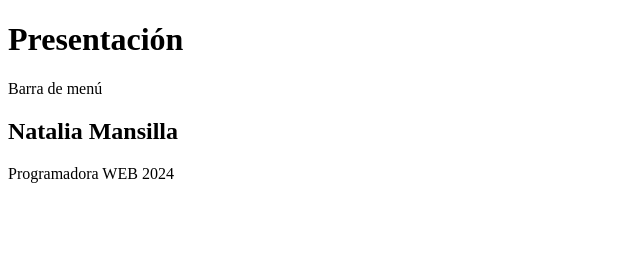
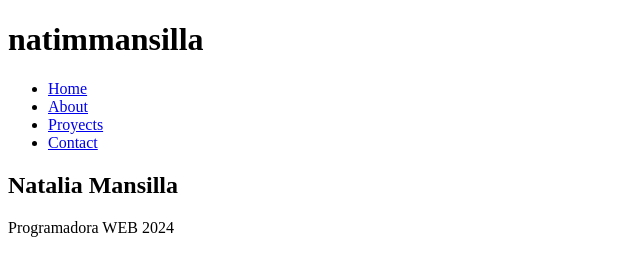
Before and after one commit to natimmansilla/Porfolio, a plain HTML site: page index.html in a window 1280 px wide. Shown: the whole page, without its empty margins (0-640 px from the left). Drawn offline with Linux system fonts and the light colour scheme.

Commit message:
change index, add header

```diff
--- a/index.html
+++ b/index.html
@@ -14,8 +14,15 @@
 </head>
 <body>
     <header>
-        <h1>Presentación</h1>
-        <nav>Barra de menú</nav>
+        <h1>natimmansilla</h1>
+        <nav>
+            <ul class="nav-list">
+                <li><a href="#home" class="nav-link">Home</a></li>
+                <li><a href="#about" class="nav-link">About</a></li>
+                <li><a href="#proyects" class="nav-link">Proyects</a></li>
+                <li><a href="#contact" class="nav-link">Contact</a></li>
+            </ul>
+        </nav>
     </header>
 
     <main>
```
